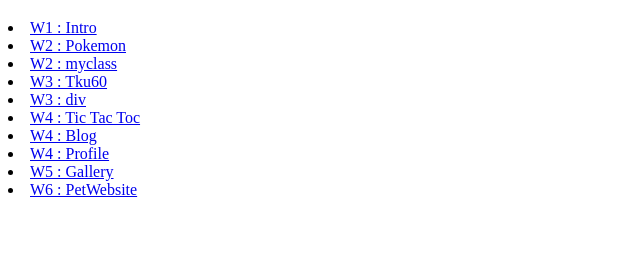
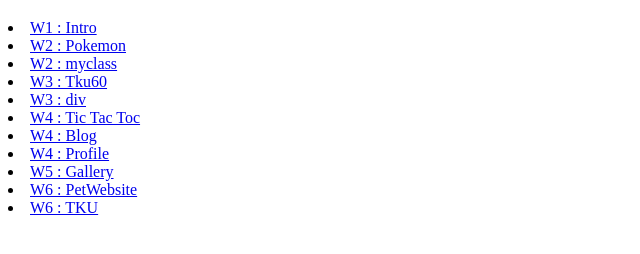
Before and after one commit to RupertGitGit/GitGitForTheWin, a plain HTML site: page index.html in a window 1280 px wide. Shown: the part 70-324 px from the top of the page, without its empty margins (0-640 px from the left). Drawn offline with Linux system fonts and the light colour scheme.

Commit message:
Update index.html

```diff
--- a/index.html
+++ b/index.html
@@ -18,5 +18,6 @@
 		<li><a href="w04/Profile.html">W4 : Profile</a></li>
 		<li><a href="w05/imagegallery.html">W5 : Gallery</a></li>
 		<li><a href="w06/index.html">W6 : PetWebsite</a></li>
+		<li><a href="w07/webassignment.html">W6 : TKU</a></li>
 </body>
 </html>
```
